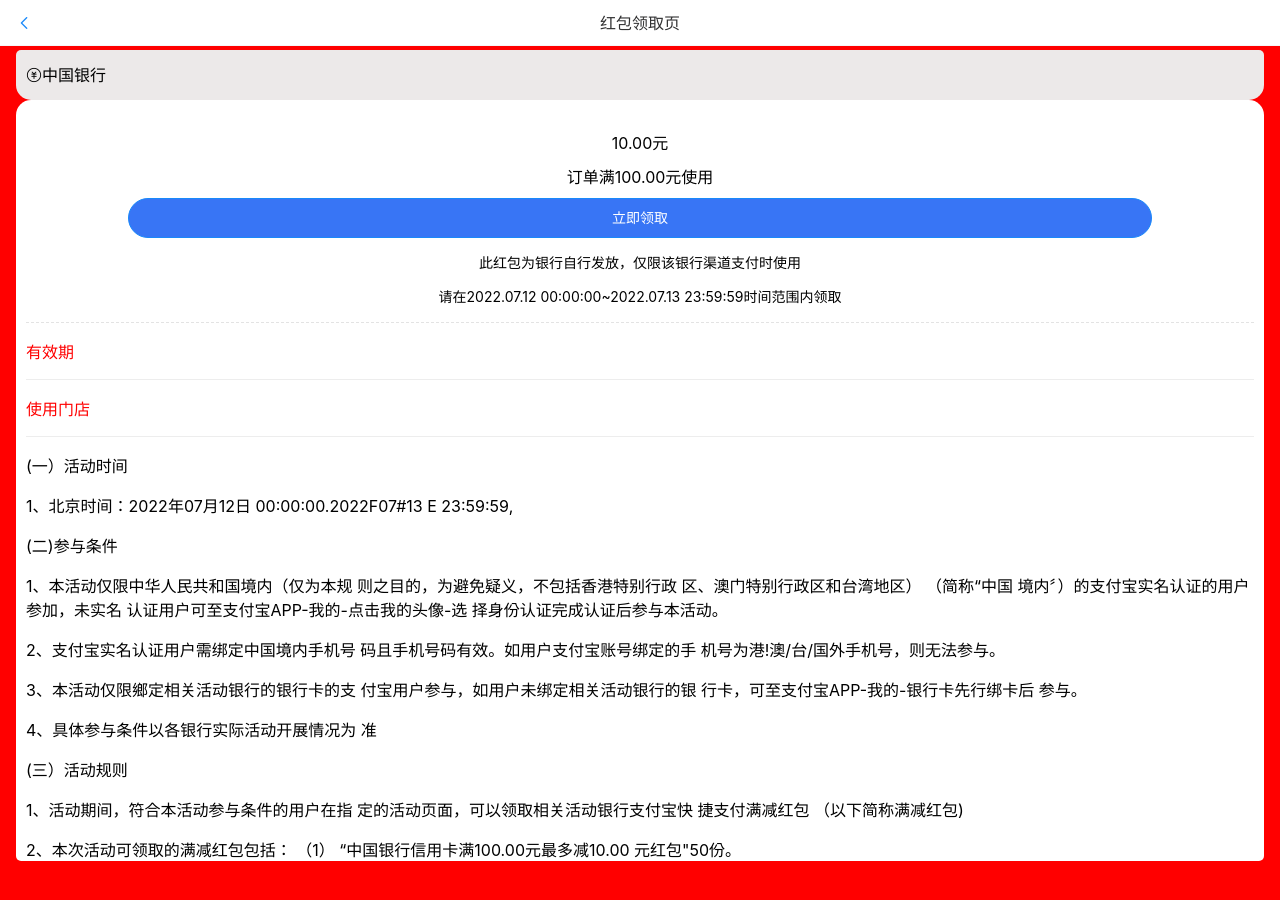
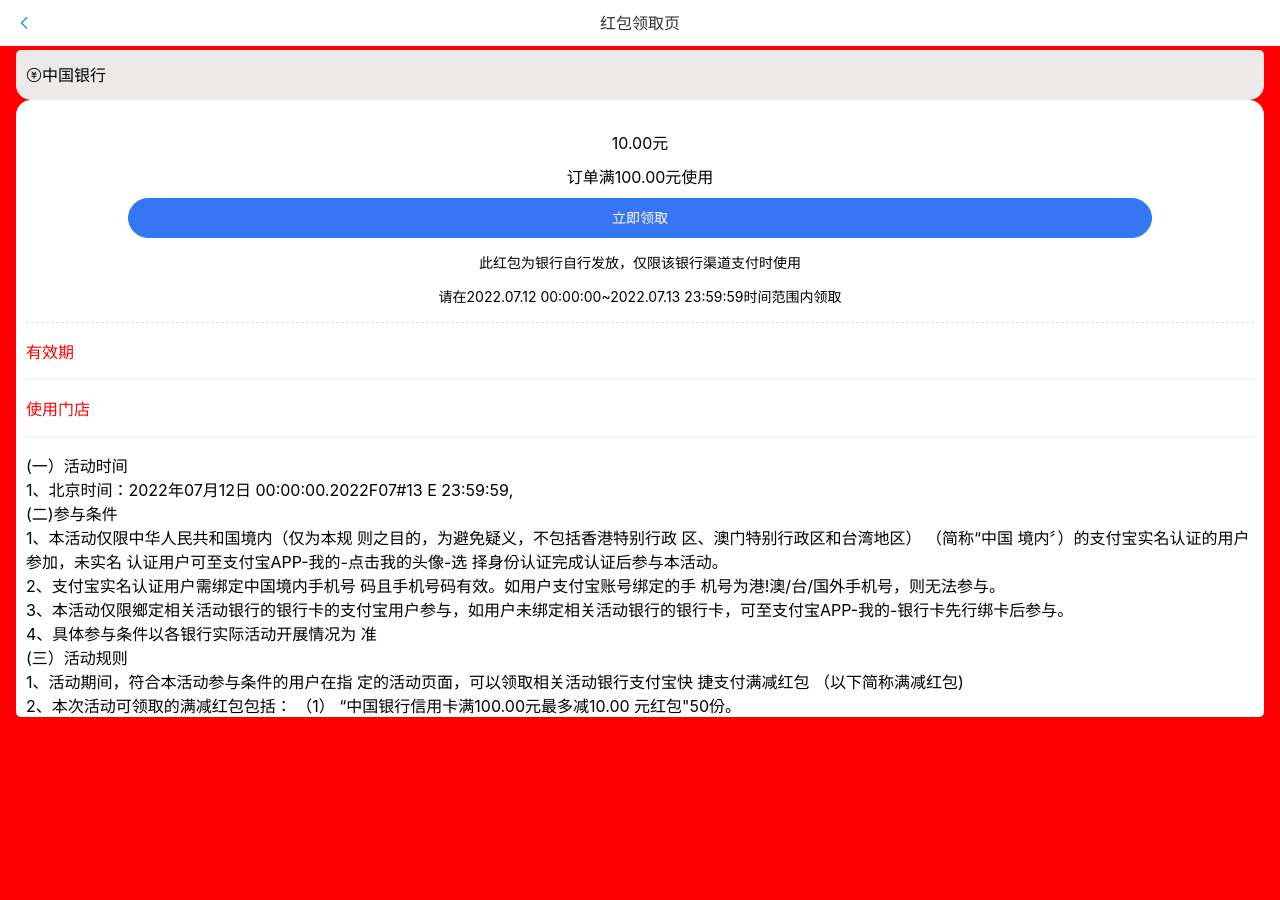
Before and after one commit to liaozhijie8/take_coupon, a Vue app: page / in a window 1280 px wide. Shown: the top 900 px of the page. After the commit the page ends 800 px from the top, so only its background shows below. Built offline with nearby package versions, Linux system fonts and the light colour scheme.

Commit message:
字体调整

```diff
--- a/src/components/CouponTake.vue
+++ b/src/components/CouponTake.vue
@@ -37,10 +37,7 @@
           机号为港!澳/台/国外手机号，则无法参与。
         </p>
         <p>
-          3、本活动仅限鄉定相关活动银行的银行卡的支
-          付宝用户参与，如用户未绑定相关活动银行的银
-          行卡，可至支付宝APP-我的-银行卡先行绑卡后
-          参与。
+          3、本活动仅限鄉定相关活动银行的银行卡的支付宝用户参与，如用户未绑定相关活动银行的银行卡，可至支付宝APP-我的-银行卡先行绑卡后参与。
         </p>
         <p>
           4、具体参与条件以各银行实际活动开展情况为
@@ -139,8 +136,15 @@
       text-align: left;
       color: red;
     }
-    .rule-detail{
+
+    .rule-detail {
       text-align: left;
+      span{
+        text-indent: 2em;
+      }
+      p{
+        margin:0;
+      }
     }
   }
 
```
